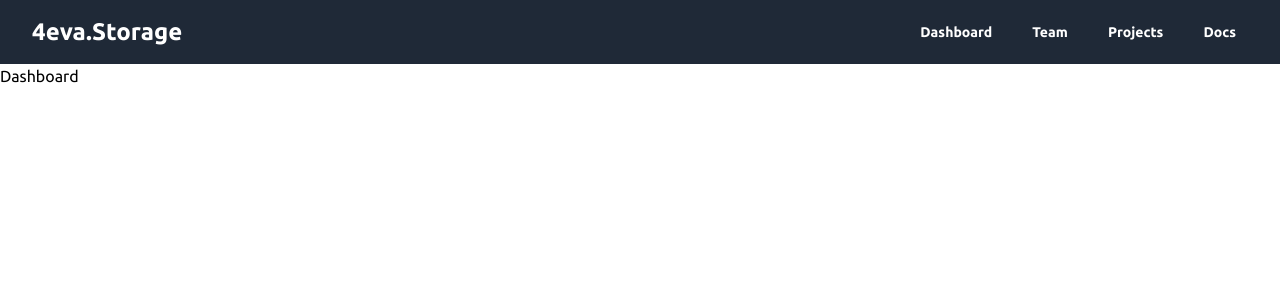
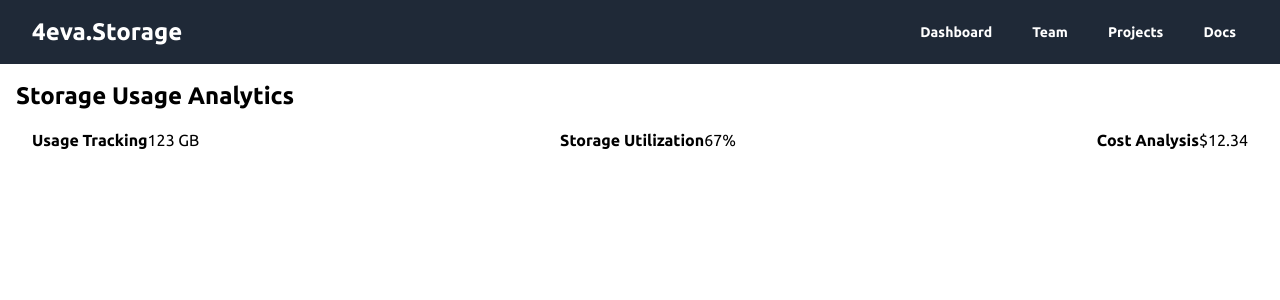
Before and after one commit to FVMhack/frontend---FVM, a React (Vite) app in the folder frontend-fvm/: page /dashboard in a window 1280 px wide. Shown: the top 300 px of the page. Built offline with nearby package versions, Linux system fonts and the light colour scheme.

Commit message:
Dashboard Testing Table

```diff
--- a/frontend-fvm/src/index.css
+++ b/frontend-fvm/src/index.css
@@ -10,3 +10,19 @@
     font-family: 'Ubuntu', sans-serif;
   }
 }
+
+/*
+Dashboard Styling  */
+
+.analytics-container {
+  @apply p-4;
+}
+.analytics-data {
+  @apply flex flex-row justify-between p-2;
+}
+.data-item {
+  @apply flex flex-row justify-between p-2;
+}
+.data-name {
+  @apply font-bold;
+}
--- a/frontend-fvm/src/pages/Dashboard.jsx
+++ b/frontend-fvm/src/pages/Dashboard.jsx
@@ -1,9 +1,32 @@
 import React from 'react'
 
 const Dashboard = () => {
+
+  // Usage Tracking
+const usageTrackingData = '123 GB';
+// Storage Utilization
+const storageUtilizationData = '67%';
+// Cost Analysis
+const costAnalysisData = '$12.34';
   return (
-    <div>Dashboard</div>
-  )
-}
+    <div className="analytics-container p-4">
+      <h2 className="text-2xl font-bold">Storage Usage Analytics</h2>
+      <div className="analytics-data flex flex-row justify-between p-2">
+        <div className="data-item flex flex-row justify-between p-2">
+          <div className="data-name font-bold">Usage Tracking</div>
+          <div className="data-value">{usageTrackingData}</div>
+        </div>
+        <div className="data-item flex flex-row justify-between p-2">
+          <div className="data-name font-bold">Storage Utilization</div>
+          <div className="data-value">{storageUtilizationData}</div>
+        </div>
+        <div className="data-item flex flex-row justify-between p-2">
+          <div className="data-name font-bold">Cost Analysis</div>
+          <div className="data-value">{costAnalysisData}</div>
+        </div>
+      </div>
+    </div>
+  );
+};
 
-export default Dashboard
+export default Dashboard;
```
